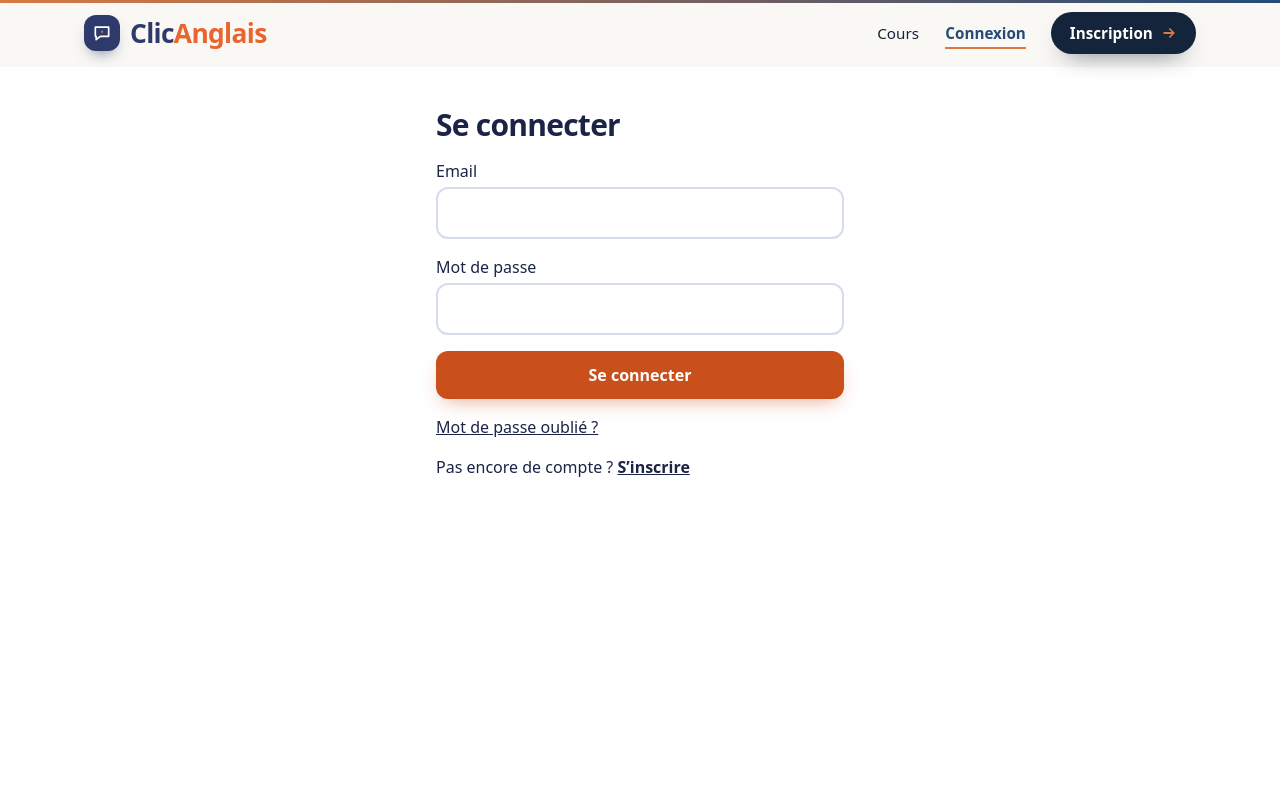
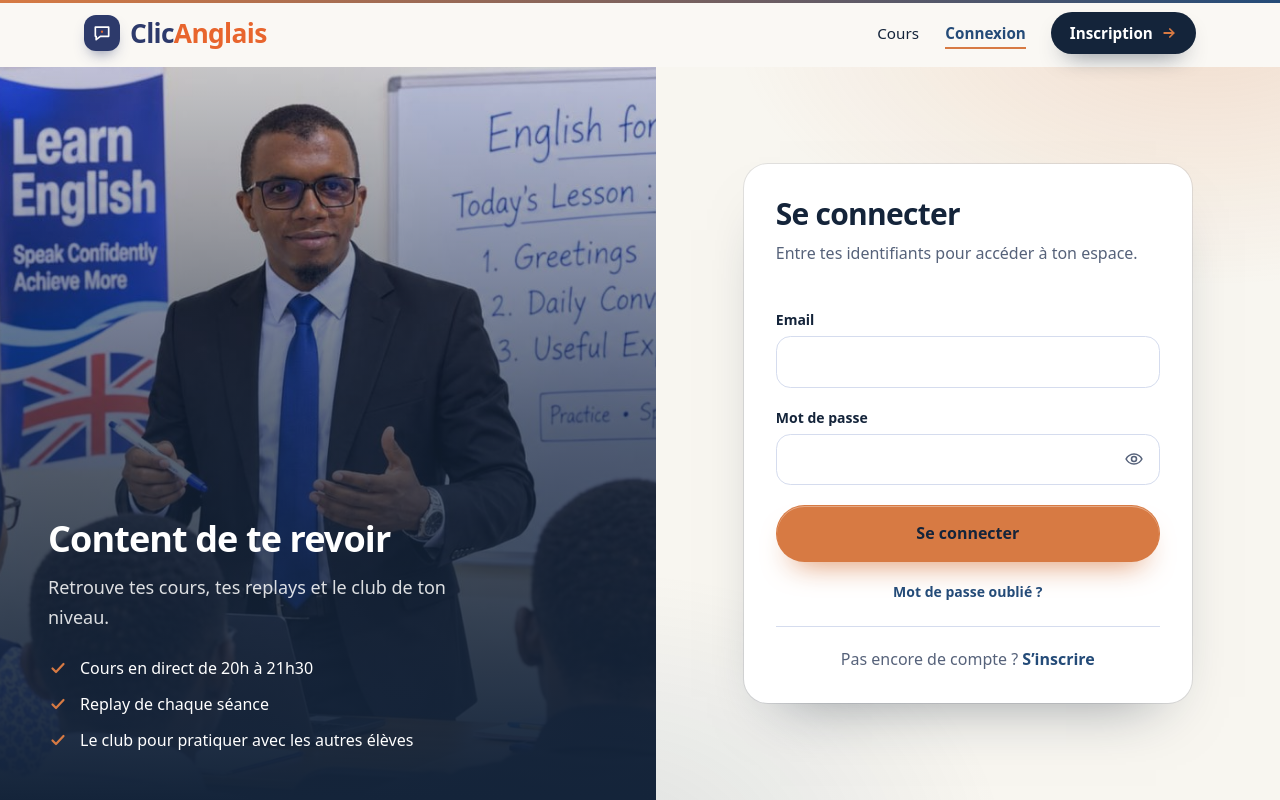
Before and after one commit to binta-bi/clicanglais, a Next.js app: page /connexion in a window 1280 px wide. Built offline with nearby package versions, Linux system fonts and the light colour scheme; no server answers.

Commit message:
Nouveau design pages de connexion et inscription

```diff
--- a/app/(auth)/connexion/page.tsx
+++ b/app/(auth)/connexion/page.tsx
@@ -3,6 +3,7 @@ import Link from 'next/link'
 import { useState } from 'react'
 import { useRouter } from 'next/navigation'
 import { supabase } from '@/lib/supabase'
+import { AuthCarte, AuthShell, AuthTitre, Champ, ChampMotDePasse, MessageErreur } from '@/components/AuthShell'
 
 export default function Connexion() {
   const [email, setEmail] = useState('')
@@ -30,36 +31,45 @@ export default function Connexion() {
     router.push(profil?.role === 'professeur' ? '/admin' : profil?.niveau ? '/mes-cours' : '/niveau')
   }
 
-  const champ = 'rounded-xl border-2 border-line px-4 py-3 text-base'
-
   return (
-    <form onSubmit={handleSubmit} className="mx-auto mt-10 flex max-w-md flex-col gap-4 px-5 pb-16">
-      <h1 className="text-3xl font-extrabold tracking-tight">Se connecter</h1>
-      <label className="flex flex-col gap-1 font-medium">
-        Email
-        <input type="email" value={email} onChange={(e) => setEmail(e.target.value)} className={champ} required />
-      </label>
-      <label className="flex flex-col gap-1 font-medium">
-        Mot de passe
-        <input type="password" value={password} onChange={(e) => setPassword(e.target.value)} className={champ} required />
-      </label>
-      {erreur && (
-        <p role="alert" className="rounded-xl bg-red-50 p-3 font-medium text-red-800">
-          {erreur}
-        </p>
-      )}
-      <button type="submit" disabled={envoi} className="btn-primary disabled:opacity-50">
+    <AuthShell
+      photo="/apprenant.jpg"
+      titre="Content de te revoir"
+      accroche="Retrouve tes cours, tes replays et le club de ton niveau."
+      puces={['Cours en direct de 20h à 21h30', 'Replay de chaque séance', 'Le club pour pratiquer avec les autres élèves']}
+    >
+      <AuthCarte>
+        <form onSubmit={handleSubmit} className="flex flex-col gap-5">
+          <AuthTitre titre="Se connecter" sous="Entre tes identifiants pour accéder à ton espace." />
+          <Champ id="email" label="Email">
+            <input
+              id="email"
+              type="email"
+              value={email}
+              onChange={(e) => setEmail(e.target.value)}
+              autoComplete="email"
+              className="champ-auth"
+              required
+            />
+          </Champ>
+          <Champ id="mdp" label="Mot de passe">
+            <ChampMotDePasse id="mdp" value={password} onChange={setPassword} autoComplete="current-password" />
+          </Champ>
+          {erreur && <MessageErreur>{erreur}</MessageErreur>}
+          <button type="submit" disabled={envoi} className="btn-hero w-full">
             {envoi ? 'Connexion...' : 'Se connecter'}
           </button>
-      <Link href="/mot-de-passe-oublie" className="font-medium underline">
+          <Link href="/mot-de-passe-oublie" className="text-center text-sm font-semibold text-royal underline-offset-4 hover:underline">
             Mot de passe oublié ?
           </Link>
-      <p>
+        </form>
+        <p className="mt-6 border-t border-line pt-5 text-center text-ardoise-texte">
           Pas encore de compte ?{' '}
-        <Link href="/inscription" className="font-bold underline">
+          <Link href="/inscription" className="font-bold text-royal underline-offset-4 hover:underline">
             S’inscrire
           </Link>
         </p>
-    </form>
+      </AuthCarte>
+    </AuthShell>
   )
 }
--- a/app/(auth)/inscription/page.tsx
+++ b/app/(auth)/inscription/page.tsx
@@ -5,6 +5,7 @@ import { useRouter } from 'next/navigation'
 import { supabase } from '@/lib/supabase'
 import { composerTelephone } from '@/lib/telephone'
 import { PAYS, drapeau } from '@/lib/pays'
+import { AuthCarte, AuthShell, AuthTitre, Champ, ChampMotDePasse, MessageErreur } from '@/components/AuthShell'
 
 export default function Inscription() {
   const [email, setEmail] = useState('')
@@ -52,27 +53,41 @@ export default function Inscription() {
     }
   }
 
-  const champ = 'rounded-xl border-2 border-line px-4 py-3 text-base'
-
   return (
-    <form onSubmit={handleSubmit} className="mx-auto mt-10 flex max-w-md flex-col gap-4 px-5 pb-16">
-      <h1 className="text-3xl font-extrabold tracking-tight">Créer un compte</h1>
-      <label className="flex flex-col gap-1 font-medium">
-        Nom complet
-        <input type="text" value={fullName} onChange={(e) => setFullName(e.target.value)} className={champ} required />
+    <AuthShell
+      photo="/niveau-debutant.jpg"
+      titre="Commence ton anglais dès aujourd’hui"
+      accroche="Quelques minutes suffisent pour créer ton compte."
+      puces={['Crée ton compte', 'Choisis ton niveau : test ou Débutant', 'Rejoins les cours en direct et le club']}
+    >
+      <AuthCarte>
+        <form onSubmit={handleSubmit} className="flex flex-col gap-5">
+          <AuthTitre titre="Créer un compte" />
+          <Champ id="nom" label="Nom complet">
+            <input
+              id="nom"
+              type="text"
+              value={fullName}
+              onChange={(e) => setFullName(e.target.value)}
+              autoComplete="name"
+              className="champ-auth"
+              required
+            />
+          </Champ>
+          <div className="flex flex-col gap-1.5">
+            <label htmlFor="tel" className="text-sm font-semibold text-nuit">
+              Numéro WhatsApp
             </label>
-      <div role="group" aria-labelledby="lib-tel" className="flex flex-col gap-1 font-medium">
-        <span id="lib-tel">Numéro WhatsApp</span>
             <div className="flex gap-2">
               <select
                 value={indicatif}
                 onChange={(e) => setIndicatif(e.target.value)}
                 aria-label="Pays"
-            className={`${champ} w-40 shrink-0 px-2`}
+                className="champ-auth w-[8.5rem] min-w-0 shrink-0 !px-2 sm:w-40"
                 required
               >
                 <option value="" disabled>
-             pays
+                  Pays
                 </option>
                 {PAYS.map((p) => (
                   <option key={p.iso} value={p.iso}>
@@ -87,70 +102,68 @@ export default function Inscription() {
                 value={telephone}
                 onChange={(e) => setTelephone(e.target.value)}
                 placeholder="00 00 00 00 00"
-            aria-label="Numéro de téléphone"
-            className={`${champ} min-w-0 flex-1`}
+                id="tel"
+                aria-label="Numéro WhatsApp (numéro de téléphone)"
+                className="champ-auth min-w-0 flex-1"
                 required
                 aria-describedby="aide-tel"
               />
             </div>
-        <span id="aide-tel" className="text-sm font-normal text-ink/70">
+            <span id="aide-tel" className="text-sm text-ardoise-texte">
               Choisis ton pays, puis écris ton numéro. L’équipe ClicAnglais l’utilisera pour te contacter.
             </span>
           </div>
-      <label className="flex flex-col gap-1 font-medium">
-        Email
-        <input type="email" value={email} onChange={(e) => setEmail(e.target.value)} className={champ} required />
-      </label>
-      <label className="flex flex-col gap-1 font-medium">
-        Mot de passe
+          <Champ id="email" label="Email">
             <input
-          type="password"
-          value={password}
-          minLength={6}
-          onChange={(e) => setPassword(e.target.value)}
-          className={champ}
+              id="email"
+              type="email"
+              value={email}
+              onChange={(e) => setEmail(e.target.value)}
+              autoComplete="email"
+              className="champ-auth"
               required
             />
-      </label>
-      {erreur && (
-        <p role="alert" className="rounded-xl bg-red-50 p-3 font-medium text-red-800">
-          {erreur}
-        </p>
-      )}
+          </Champ>
+          <Champ id="mdp" label="Mot de passe" aide="6 caractères minimum.">
+            <ChampMotDePasse id="mdp" value={password} onChange={setPassword} minLength={6} autoComplete="new-password" />
+          </Champ>
+          {erreur && <MessageErreur>{erreur}</MessageErreur>}
           {message && (
-        <p role="status" className="rounded-xl bg-mist p-3 font-medium">
+            <p role="status" className="rounded-xl bg-mist p-3 text-sm font-medium ring-1 ring-line">
               {message}
             </p>
           )}
-      <label className="flex items-start gap-3 text-sm">
+          <label className="flex items-start gap-3 rounded-xl bg-ivoire p-3 text-sm leading-snug ring-1 ring-nuit/10">
             <input
               type="checkbox"
               checked={accepte}
               onChange={(e) => setAccepte(e.target.checked)}
               required
-          className="mt-0.5 h-5 w-5 shrink-0"
+              className="mt-0.5 size-5 shrink-0 accent-[#244b78]"
             />
             <span>
               J’accepte les{' '}
-          <Link href="/cgu" target="_blank" className="font-bold underline">
+              <Link href="/cgu" target="_blank" className="font-bold text-royal underline">
                 conditions d’utilisation
               </Link>{' '}
               et la{' '}
-          <Link href="/confidentialite" target="_blank" className="font-bold underline">
+              <Link href="/confidentialite" target="_blank" className="font-bold text-royal underline">
                 politique de confidentialité
               </Link>
               .
             </span>
           </label>
-      <button type="submit" disabled={envoi} className="btn-primary disabled:opacity-50">
+          <button type="submit" disabled={envoi} className="btn-hero w-full">
             {envoi ? 'Création...' : 'S’inscrire'}
           </button>
-      <p>
+        </form>
+        <p className="mt-6 border-t border-line pt-5 text-center text-ardoise-texte">
           Tu as déjà un compte ?{' '}
-        <Link href="/connexion" className="font-bold underline">
+          <Link href="/connexion" className="font-bold text-royal underline-offset-4 hover:underline">
             Se connecter
           </Link>
         </p>
-    </form>
+      </AuthCarte>
+    </AuthShell>
   )
 }
--- a/app/(auth)/mot-de-passe-oublie/page.tsx
+++ b/app/(auth)/mot-de-passe-oublie/page.tsx
@@ -2,6 +2,7 @@
 import Link from 'next/link'
 import { useState } from 'react'
 import { supabase } from '@/lib/supabase'
+import { AuthCarte, AuthShell, AuthTitre, Champ, IconeRonde, MessageErreur } from '@/components/AuthShell'
 
 export default function MotDePasseOublie() {
   const [email, setEmail] = useState('')
@@ -25,42 +26,60 @@ export default function MotDePasseOublie() {
     setEnvoye(true)
   }
 
-  const champ = 'rounded-xl border-2 border-line px-4 py-3 text-base'
-
   if (envoye) {
     return (
-      <div className="mx-auto mt-10 flex max-w-md flex-col gap-4 px-5 pb-16">
-        <h1 className="text-3xl font-extrabold tracking-tight">Vérifie ta boîte mail</h1>
-        <p role="status" className="rounded-xl bg-mist p-4 font-medium">
+      <AuthShell>
+        <AuthCarte>
+          <IconeRonde>
+            <path d="M3 6.5h18v11H3zM3 7l9 6.5L21 7" />
+          </IconeRonde>
+          <AuthTitre titre="Vérifie ta boîte mail" />
+          <p role="status" className="rounded-xl bg-mist p-4 font-medium ring-1 ring-line">
             Si un compte existe avec l&apos;adresse {email}, tu vas recevoir un email avec un lien pour choisir un
             nouveau mot de passe. Pense à regarder dans les courriers indésirables.
           </p>
-        <Link href="/connexion" className="font-bold underline">
+          <Link href="/connexion" className="mt-6 inline-block font-bold text-royal underline-offset-4 hover:underline">
             Retour à la connexion
           </Link>
-      </div>
+        </AuthCarte>
+      </AuthShell>
     )
   }
 
   return (
-    <form onSubmit={handleSubmit} className="mx-auto mt-10 flex max-w-md flex-col gap-4 px-5 pb-16">
-      <h1 className="text-3xl font-extrabold tracking-tight">Mot de passe oublié</h1>
-      <p>Écris l&apos;adresse email de ton compte. Nous t&apos;envoyons un lien pour choisir un nouveau mot de passe.</p>
-      <label className="flex flex-col gap-1 font-medium">
-        Email
-        <input type="email" value={email} onChange={(e) => setEmail(e.target.value)} className={champ} required />
-      </label>
-      {erreur && (
-        <p role="alert" className="rounded-xl bg-red-50 p-3 font-medium text-red-800">
-          {erreur}
-        </p>
-      )}
-      <button type="submit" disabled={envoi} className="btn-primary disabled:opacity-50">
+    <AuthShell>
+      <AuthCarte>
+        <form onSubmit={handleSubmit} className="flex flex-col gap-5">
+          <div>
+            <IconeRonde>
+              <rect x="5" y="11" width="14" height="9" rx="2" />
+              <path d="M8 11V8a4 4 0 0 1 8 0v3" />
+            </IconeRonde>
+            <AuthTitre
+              titre="Mot de passe oublié"
+              sous="Écris l'adresse email de ton compte. Nous t'envoyons un lien pour choisir un nouveau mot de passe."
+            />
+          </div>
+          <Champ id="email" label="Email">
+            <input
+              id="email"
+              type="email"
+              value={email}
+              onChange={(e) => setEmail(e.target.value)}
+              autoComplete="email"
+              className="champ-auth"
+              required
+            />
+          </Champ>
+          {erreur && <MessageErreur>{erreur}</MessageErreur>}
+          <button type="submit" disabled={envoi} className="btn-hero w-full">
             {envoi ? 'Envoi...' : 'Envoyer le lien'}
           </button>
-      <Link href="/connexion" className="font-bold underline">
+          <Link href="/connexion" className="text-center text-sm font-semibold text-royal underline-offset-4 hover:underline">
             Retour à la connexion
           </Link>
         </form>
+      </AuthCarte>
+    </AuthShell>
   )
 }
--- a/app/(auth)/nouveau-mot-de-passe/page.tsx
+++ b/app/(auth)/nouveau-mot-de-passe/page.tsx
@@ -2,6 +2,7 @@
 import Link from 'next/link'
 import { useEffect, useState } from 'react'
 import { supabase } from '@/lib/supabase'
+import { AuthCarte, AuthShell, AuthTitre, Champ, ChampMotDePasse, IconeRonde, MessageErreur } from '@/components/AuthShell'
 
 type Etat = 'attente' | 'pret' | 'invalide' | 'fait'
 
@@ -58,76 +59,79 @@ export default function NouveauMotDePasse() {
     setEtat('fait')
   }
 
-  const champ = 'rounded-xl border-2 border-line px-4 py-3 text-base'
-
   if (etat === 'attente') {
     return (
-      <p role="status" className="mx-auto mt-16 max-w-md px-5 text-center text-lg">
+      <AuthShell>
+        <p role="status" className="py-16 text-center text-lg text-ardoise-texte">
           Vérification du lien...
         </p>
+      </AuthShell>
     )
   }
 
   if (etat === 'invalide') {
     return (
-      <div className="mx-auto mt-10 flex max-w-md flex-col gap-4 px-5 pb-16">
-        <h1 className="text-3xl font-extrabold tracking-tight">Lien invalide ou expiré</h1>
-        <p>Ce lien ne fonctionne plus. Demande-en un nouveau, il est valable peu de temps et une seule fois.</p>
-        <Link href="/mot-de-passe-oublie" className="btn-primary w-fit">
+      <AuthShell>
+        <AuthCarte>
+          <IconeRonde>
+            <circle cx="12" cy="12" r="9" />
+            <path d="M12 7.5v5M12 16.2v.1" />
+          </IconeRonde>
+          <AuthTitre
+            titre="Lien invalide ou expiré"
+            sous="Ce lien ne fonctionne plus. Demande-en un nouveau, il est valable peu de temps et une seule fois."
+          />
+          <Link href="/mot-de-passe-oublie" className="btn-hero w-full">
             Demander un nouveau lien
           </Link>
-      </div>
+        </AuthCarte>
+      </AuthShell>
     )
   }
 
   if (etat === 'fait') {
     return (
-      <div className="mx-auto mt-10 flex max-w-md flex-col gap-4 px-5 pb-16">
-        <h1 className="text-3xl font-extrabold tracking-tight">Mot de passe modifié</h1>
-        <p role="status" className="rounded-xl bg-mist p-4 font-medium">
+      <AuthShell>
+        <AuthCarte>
+          <IconeRonde>
+            <circle cx="12" cy="12" r="9" />
+            <path d="m8 12.3 2.8 2.8L16.2 9.5" />
+          </IconeRonde>
+          <AuthTitre titre="Mot de passe modifié" />
+          <p role="status" className="rounded-xl bg-mist p-4 font-medium ring-1 ring-line">
             Ton nouveau mot de passe est enregistré. Tu es connecté.
           </p>
-        <Link href="/mes-cours" className="btn-primary w-fit">
+          <Link href="/mes-cours" className="btn-hero mt-6 w-full">
             Aller à mes cours
           </Link>
-      </div>
+        </AuthCarte>
+      </AuthShell>
     )
   }
 
   return (
-    <form onSubmit={handleSubmit} className="mx-auto mt-10 flex max-w-md flex-col gap-4 px-5 pb-16">
-      <h1 className="text-3xl font-extrabold tracking-tight">Nouveau mot de passe</h1>
-      <label className="flex flex-col gap-1 font-medium">
-        Nouveau mot de passe (8 caractères minimum)
-        <input
-          type="password"
-          value={mdp}
-          onChange={(e) => setMdp(e.target.value)}
-          className={champ}
-          minLength={8}
-          autoComplete="new-password"
-          required
-        />
-      </label>
-      <label className="flex flex-col gap-1 font-medium">
-        Répète le mot de passe
-        <input
-          type="password"
-          value={confirmation}
-          onChange={(e) => setConfirmation(e.target.value)}
-          className={champ}
-          autoComplete="new-password"
-          required
-        />
-      </label>
-      {erreur && (
-        <p role="alert" className="rounded-xl bg-red-50 p-3 font-medium text-red-800">
-          {erreur}
-        </p>
-      )}
-      <button type="submit" disabled={envoi} className="btn-primary disabled:opacity-50">
+    <AuthShell>
+      <AuthCarte>
+        <form onSubmit={handleSubmit} className="flex flex-col gap-5">
+          <div>
+            <IconeRonde>
+              <rect x="5" y="11" width="14" height="9" rx="2" />
+              <path d="M8 11V8a4 4 0 0 1 8 0v3" />
+            </IconeRonde>
+            <AuthTitre titre="Nouveau mot de passe" />
+          </div>
+          <Champ id="nmdp" label="Nouveau mot de passe (8 caractères minimum)">
+            <ChampMotDePasse id="nmdp" value={mdp} onChange={setMdp} minLength={8} autoComplete="new-password" />
+          </Champ>
+          <Champ id="cmdp" label="Répète le mot de passe">
+            <ChampMotDePasse id="cmdp" value={confirmation} onChange={setConfirmation} autoComplete="new-password" />
+          </Champ>
+          {erreur && <MessageErreur>{erreur}</MessageErreur>}
+          <button type="submit" disabled={envoi} className="btn-hero w-full">
             {envoi ? 'Enregistrement...' : 'Enregistrer le mot de passe'}
           </button>
         </form>
+      </AuthCarte>
+    </AuthShell>
   )
 }
--- a/app/globals.css
+++ b/app/globals.css
@@ -692,3 +692,35 @@ body {
     transform: none;
   }
 }
+
+/* ---------- Formulaires (connexion, inscription, mot de passe) ---------- */
+@layer components {
+.champ-auth {
+  display: block;
+  width: 100%;
+  border-radius: 0.9rem;
+  border: 1.5px solid var(--color-line);
+  background: #fff;
+  padding: 0.8rem 1rem;
+  font-size: 1rem;
+  color: var(--color-ink);
+  transition: border-color 0.15s, box-shadow 0.15s;
+}
+.champ-auth:hover {
+  border-color: #b4c0e0;
+}
+.champ-auth:focus {
+  outline: none;
+  border-color: var(--color-royal);
+  box-shadow: 0 0 0 3px rgb(36 75 120 / 0.18);
+}
+.champ-auth::placeholder {
+  color: var(--color-ardoise);
+  opacity: 0.85;
+}
+}
+.btn-hero:disabled {
+  opacity: 0.55;
+  cursor: not-allowed;
+  transform: none;
+}
--- /dev/null
+++ b/components/AuthShell.tsx
@@ -0,0 +1,169 @@
+'use client'
+// Habillage commun des pages de connexion, d'inscription et de mot de passe (apparence uniquement).
+import { useState } from 'react'
+import type { ReactNode } from 'react'
+
+const Coche = () => (
+  <svg viewBox="0 0 20 20" aria-hidden="true" className="mt-0.5 size-5 shrink-0 text-cuivre" fill="none" stroke="currentColor" strokeWidth="2.2" strokeLinecap="round" strokeLinejoin="round">
+    <path d="m4.5 10.5 3.5 3.5 7.5-8" />
+  </svg>
+)
+
+// Page en deux colonnes (photo + message à gauche sur ordinateur) ; sans photo : simple carte centrée.
+export function AuthShell({
+  photo,
+  titre,
+  accroche,
+  puces,
+  children,
+}: {
+  photo?: string
+  titre?: string
+  accroche?: string
+  puces?: string[]
+  children: ReactNode
+}) {
+  if (!photo) {
+    return (
+      <div className="hero-ivoire min-h-[calc(100dvh-4.2rem)] px-4 py-10 sm:py-16">
+        <div className="mx-auto w-full max-w-md">{children}</div>
+      </div>
+    )
+  }
+  const fond = { backgroundImage: `url(${photo})` }
+  return (
+    <div className="grid min-h-[calc(100dvh-4.2rem)] lg:grid-cols-[1.05fr_1fr]">
+      <aside className="relative hidden overflow-hidden bg-gradient-to-br from-royal to-nuit lg:block">
+        <div aria-hidden="true" className="absolute inset-0 bg-cover bg-center" style={fond} />
+        <div aria-hidden="true" className="absolute inset-0 bg-gradient-to-t from-nuit via-nuit/70 to-nuit/20" />
+        <div className="absolute inset-x-0 bottom-0 p-12 text-white">
+          <h2 className="max-w-md text-balance text-4xl font-extrabold leading-tight tracking-tight">{titre}</h2>
+          {accroche && <p className="mt-3 max-w-md text-lg leading-relaxed text-white/85">{accroche}</p>}
+          {puces && (
+            <ul className="mt-6 flex max-w-md flex-col gap-3">
+              {puces.map((p) => (
+                <li key={p} className="flex gap-3 font-medium">
+                  <Coche />
+                  {p}
+                </li>
+              ))}
+            </ul>
+          )}
+        </div>
+      </aside>
+
+      <div className="hero-ivoire flex items-start justify-center px-4 py-6 sm:py-10 lg:items-center lg:py-14">
+        <div className="w-full max-w-md">
+          {/* bandeau photo sur téléphone et tablette */}
+          <div className="relative mb-5 h-28 overflow-hidden rounded-3xl bg-gradient-to-br from-royal to-nuit lg:hidden">
+            <div aria-hidden="true" className="absolute inset-0 bg-cover bg-center" style={fond} />
+            <div aria-hidden="true" className="absolute inset-0 bg-gradient-to-r from-nuit/90 via-nuit/60 to-nuit/20" />
+            <p className="absolute inset-0 flex items-center p-5 text-xl font-extrabold leading-tight text-white">
+              <span className="max-w-[16rem] text-balance">{titre}</span>
+            </p>
+          </div>
+          {children}
+        </div>
+      </div>
+    </div>
+  )
+}
+
+export function AuthCarte({ children, className = '' }: { children: ReactNode; className?: string }) {
+  return (
+    <div
+      className={`rounded-3xl bg-white p-6 shadow-[0_30px_60px_-36px_rgb(20_36_58/0.5)] ring-1 ring-nuit/10 sm:p-8 ${className}`}
+    >
+      {children}
+    </div>
+  )
+}
+
+export function AuthTitre({ titre, sous }: { titre: string; sous?: ReactNode }) {
+  return (
+    <div className="mb-6">
+      <h1 className="text-3xl font-extrabold tracking-tight text-nuit">{titre}</h1>
+      {sous && <p className="mt-2 leading-relaxed text-ardoise-texte">{sous}</p>}
+    </div>
+  )
+}
+
+// Un champ de formulaire : libellé relié au champ par son identifiant
+export function Champ({ id, label, aide, children }: { id: string; label: string; aide?: ReactNode; children: ReactNode }) {
+  return (
+    <div className="flex flex-col gap-1.5">
+      <label htmlFor={id} className="text-sm font-semibold text-nuit">
+        {label}
+      </label>
+      {children}
+      {aide && <p className="text-sm text-ardoise-texte">{aide}</p>}
+    </div>
+  )
+}
+
+// Champ mot de passe avec un bouton pour voir ce qu'on tape
+export function ChampMotDePasse({
+  id,
+  value,
+  onChange,
+  minLength,
+  autoComplete,
+}: {
+  id: string
+  value: string
+  onChange: (v: string) => void
+  minLength?: number
+  autoComplete?: string
+}) {
+  const [vu, setVu] = useState(false)
+  return (
+    <div className="relative">
+      <input
+        id={id}
+        type={vu ? 'text' : 'password'}
+        value={value}
+        onChange={(e) => onChange(e.target.value)}
+        minLength={minLength}
+        autoComplete={autoComplete}
+        className="champ-auth pr-12"
+        required
+      />
+      <button
+        type="button"
+        onClick={() => setVu((v) => !v)}
+        aria-pressed={vu}
+        className="absolute inset-y-0 right-1 grid w-11 place-items-center rounded-full text-ardoise-texte transition-colors hover:text-navy"
+      >
+        <svg viewBox="0 0 24 24" aria-hidden="true" className="size-5" fill="none" stroke="currentColor" strokeWidth="1.9" strokeLinecap="round" strokeLinejoin="round">
+          {vu ? (
+            <path d="M3 3l18 18M10.6 6.2A9.5 9.5 0 0 1 12 6c5 0 8.5 4 9.5 6a12 12 0 0 1-2.4 3M6.5 7.6A12.4 12.4 0 0 0 2.5 12c1 2 4.5 6 9.5 6 1.5 0 2.8-.3 4-.9M9.9 9.9a3 3 0 0 0 4.2 4.2" />
+          ) : (
+            <>
+              <path d="M2.5 12c1-2 4.5-6 9.5-6s8.5 4 9.5 6c-1 2-4.5 6-9.5 6s-8.5-4-9.5-6Z" />
+              <circle cx="12" cy="12" r="3" />
+            </>
+          )}
+        </svg>
+        <span className="sr-only">{vu ? 'Masquer' : 'Afficher'}</span>
+      </button>
+    </div>
+  )
+}
+
+export function MessageErreur({ children }: { children: ReactNode }) {
+  return (
+    <p role="alert" className="rounded-xl bg-red-50 p-3 text-sm font-medium text-red-800 ring-1 ring-red-200">
+      {children}
+    </p>
+  )
+}
+
+export function IconeRonde({ children }: { children: ReactNode }) {
+  return (
+    <span aria-hidden="true" className="mb-5 grid size-14 place-items-center rounded-2xl bg-cuivre/15 text-brand-dark">
+      <svg viewBox="0 0 24 24" className="size-7" fill="none" stroke="currentColor" strokeWidth="1.8" strokeLinecap="round" strokeLinejoin="round">
+        {children}
+      </svg>
+    </span>
+  )
+}
```
Lines whose indentation alone changed are shown as unchanged.
